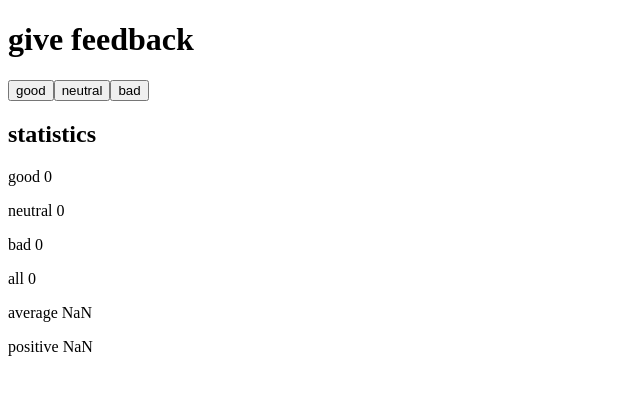
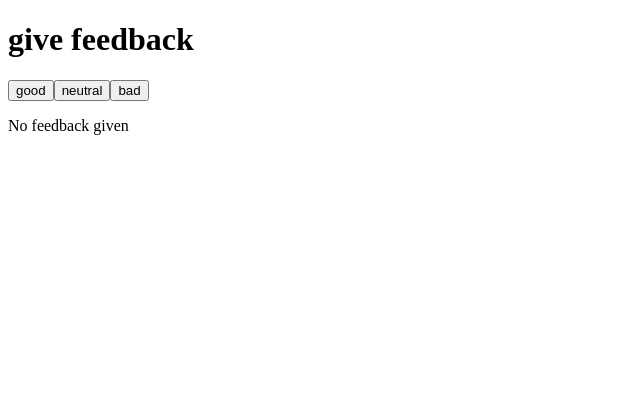
Before and after one commit to edgarfb/full-stack-open-2022, a React (Create React App) app in the folder part1/unicafe/: page / in a window 1280 px wide. Shown: the top 394 px of the page, without its empty margins (0-640 px from the left). Built offline with nearby package versions, Linux system fonts and the light colour scheme.

Commit message:
exercise unicafe step4

```diff
--- a/part1/unicafe/src/App.js
+++ b/part1/unicafe/src/App.js
@@ -28,7 +28,11 @@ const App = () => {
       <button onClick={() => setNeutral(neutral + 1)}>neutral</button>
       <button onClick={() => setBad(bad + 1)}>bad</button>
 
-      <Statistics good={good} neutral={neutral} bad={bad}></Statistics>
+      {good > 0 || neutral > 0 || bad > 0 ? (
+        <Statistics good={good} neutral={neutral} bad={bad}></Statistics>
+      ) : (
+        <p>No feedback given</p>
+      )}
     </div>
   );
 };
```
